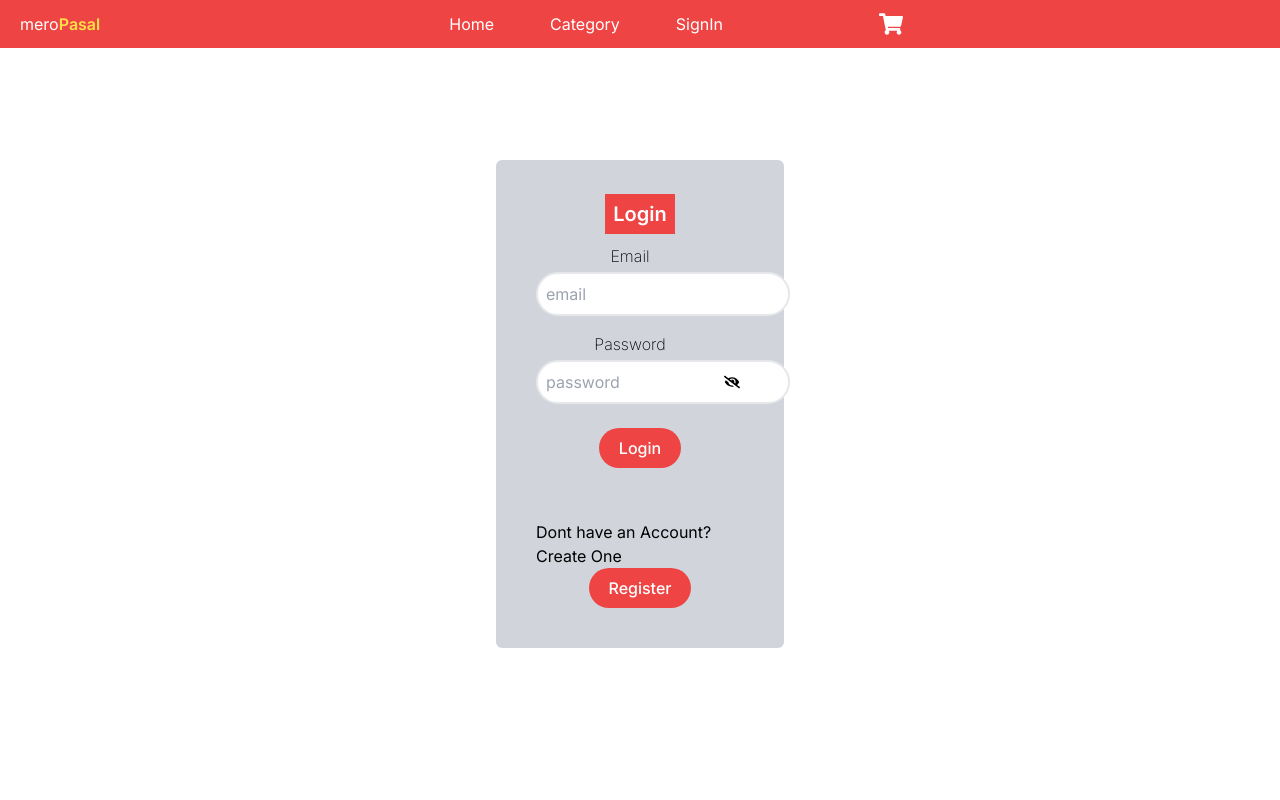
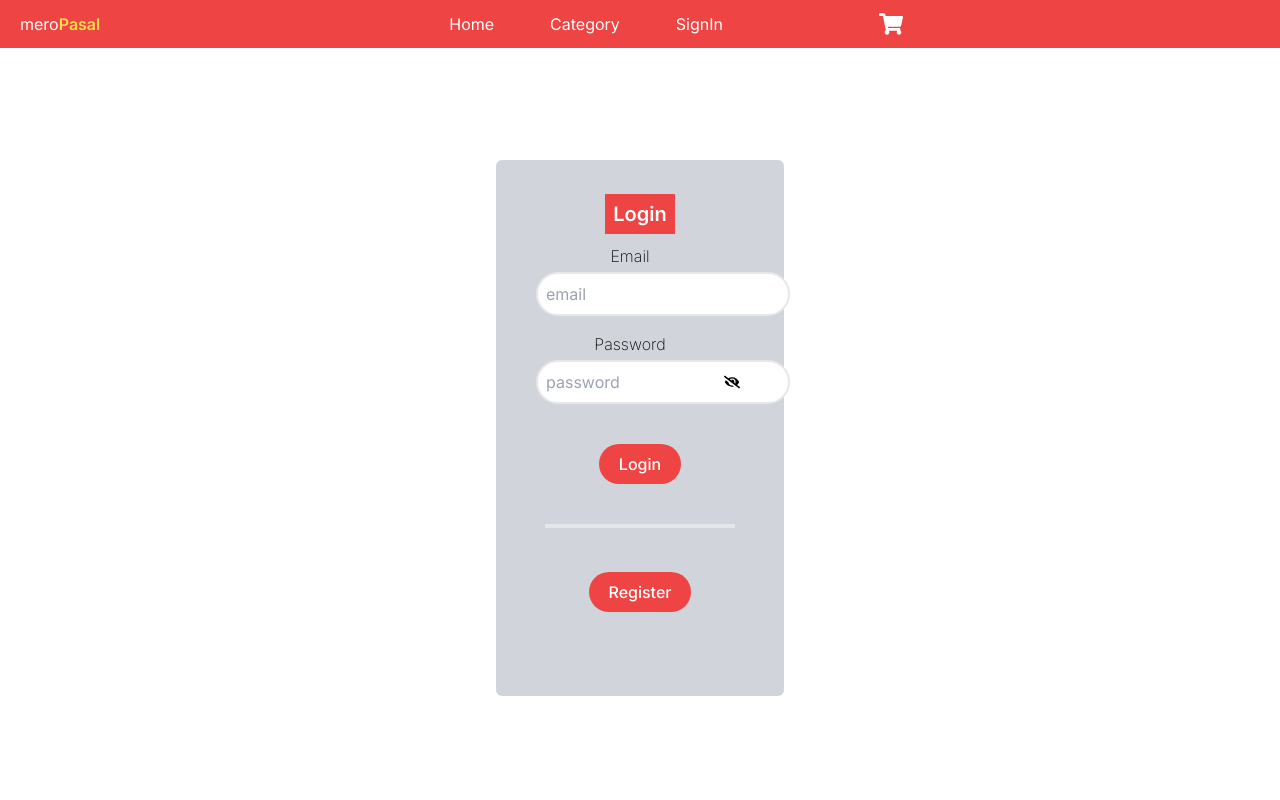
Before and after one commit to notafshal/meropasal, a Next.js app: page /login in a window 1280 px wide. Shown: the top 800 px of the page. Built offline with nearby package versions, Linux system fonts and the light colour scheme.

Commit message:
login page UI changed

```diff
--- a/src/app/login/page.tsx
+++ b/src/app/login/page.tsx
@@ -24,7 +24,6 @@ const Login = () => {
           <label className="flex mb-1 mr-5 justify-center font-extralight">
             Email
           </label>
-
           <input
             placeholder="email"
             className="p-2 mx-auto border-2 rounded-3xl "
@@ -52,7 +51,7 @@ const Login = () => {
         <div className="text-center my-2">
           <Link href="/">
             <button
-              className="bg-red-500 p-2 px-5 text-white font-medium rounded-3xl "
+              className="bg-red-500 p-2 px-5 text-white font-medium rounded-3xl mt-4"
               onClick={() => {
                 alert(
                   "login successful.Since this is a dummy api this feature doesnt work"
@@ -63,8 +62,7 @@ const Login = () => {
             </button>
           </Link>
         </div>
-        <div className="mx-auto flex justify-center flex-col mt-7">
-          <h2>Dont have an Account? Create One</h2>
+        <div className="mx-auto flex justify-center flex-col mt-4 border-t-4 p-11">
           <Link href="/register" className="mx-auto">
             <button className="bg-red-500 mx-auto p-2 px-5 text-white font-medium rounded-3xl ">
               Register
--- a/src/components/Navbar.tsx
+++ b/src/components/Navbar.tsx
@@ -28,17 +28,17 @@ const Navbar = () => {
             <ul className="flex flex-row gap-4 cursor-pointer text-white mr-5 lg:gap-10  ">
               <Link href="/">
                 {" "}
-                <li className="hover:bg-white hover:text-red-500 px-2 rounded-sm">
+                <li className="hover:bg-white hover:rounded-md hover:text-red-500 px-2 rounded-sm">
                   Home
                 </li>
               </Link>
               <Link href="/category">
-                <li className="hover:bg-white hover:text-red-500 px-2 rounded-sm">
+                <li className="hover:bg-white hover:rounded-md hover:text-red-500 px-2 rounded-sm">
                   Category
                 </li>
               </Link>
               <Link href="/login">
-                <li className="hover:bg-white hover:text-red-500 px-2 rounded-sm">
+                <li className="hover:bg-white hover:rounded-md hover:text-red-500 px-2 rounded-sm">
                   SignIn
                 </li>
               </Link>
```
